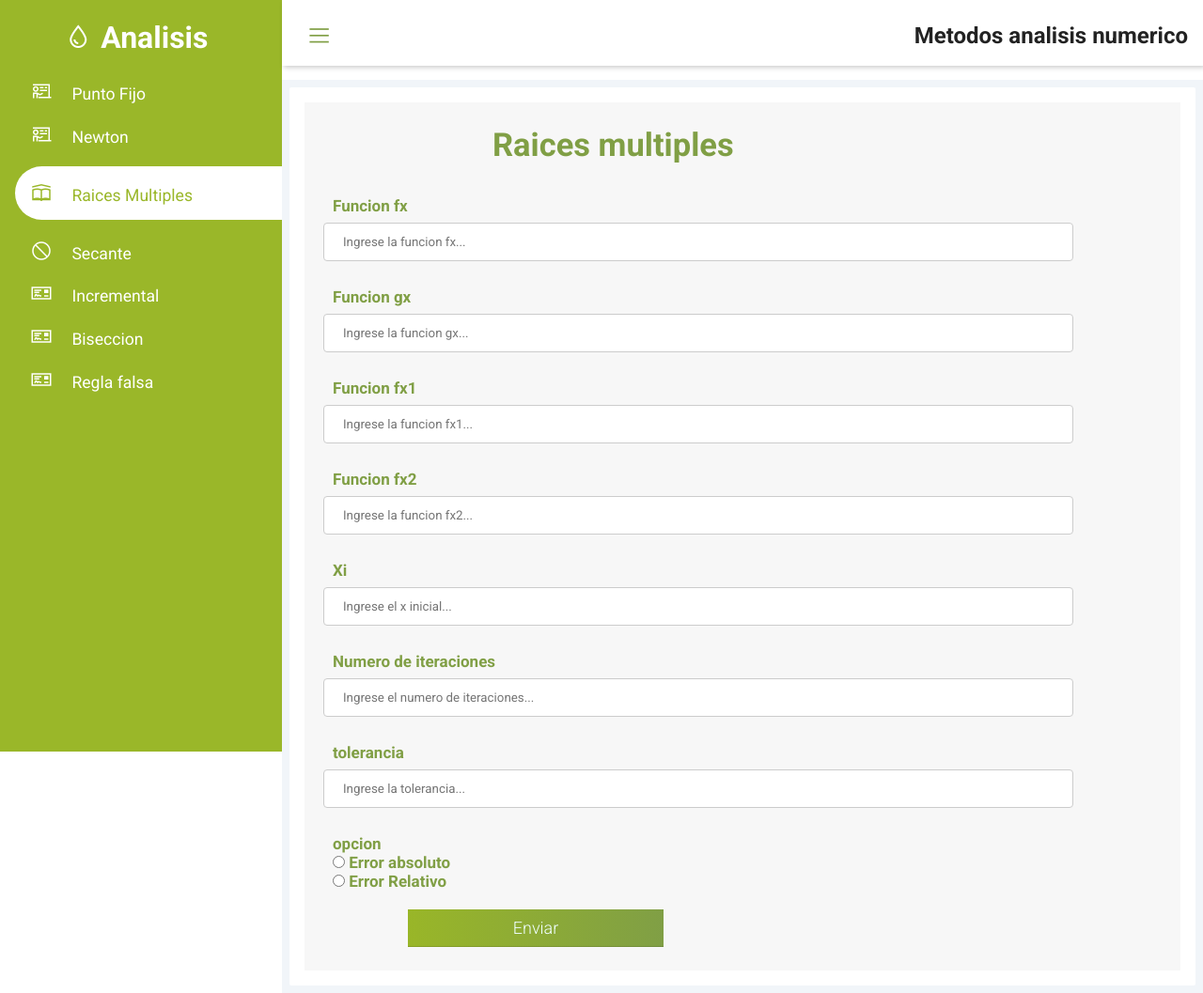
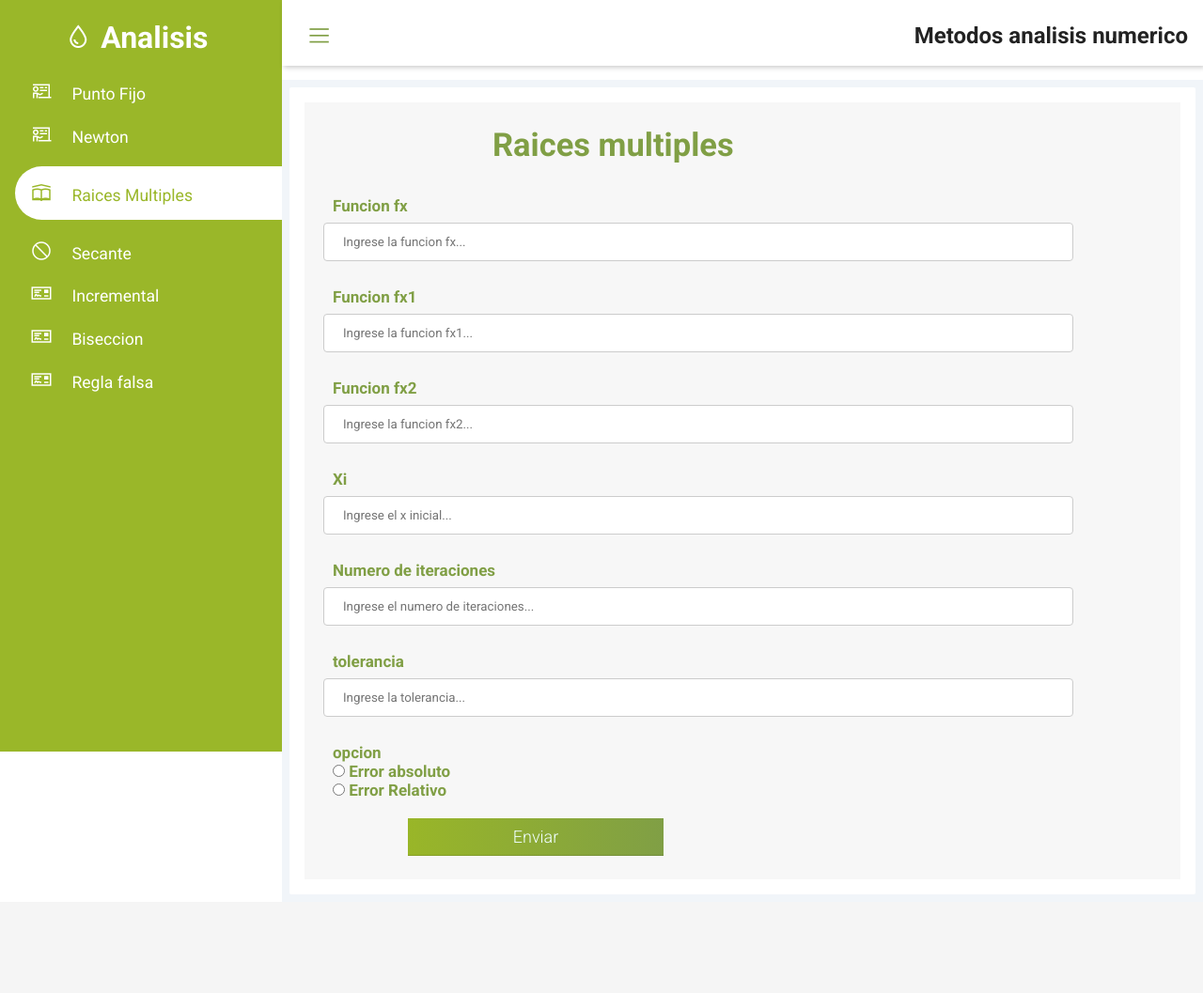
Before and after one commit to smenesesd/PracticaAnalisisNumerico, a Django app: page /metodosabiertos/raices/ in a window 1280 px wide. Shown: the whole page at 94% size. After the commit the page ends 911 px from the top, so only its background shows below. Run offline with Django 3.2, Linux system fonts and the light colour scheme; some libraries are stand-ins or nearby versions.

Commit message:
correciones

```diff
--- a/Proyecto/Proyecto/templates/raices/raices.html
+++ b/Proyecto/Proyecto/templates/raices/raices.html
@@ -19,19 +19,6 @@
                     {% if form.funcion.errors %}
                     <ul>
                         {% for error in form.funcion.errors %}
-                            <li class="errores">{{error}}</li>
-                        {% endfor %}
-                    </ul>
-                    {% endif %}
-                </div>
-                <div class = "opciones">
-                    <label for="{{form.funciong.id_for_label}}">Funcion gx</label>
-                    <div class="form-warp">
-                        {{form.funciong}}
-                    </div>
-                    {% if form.funciong.errors %}
-                    <ul>
-                        {% for error in form.xf.errors %}
                             <li class="errores">{{error}}</li>
                         {% endfor %}
                     </ul>
--- a/Proyecto/metodosabiertos/forms.py
+++ b/Proyecto/metodosabiertos/forms.py
@@ -22,7 +22,6 @@ class Formulario_newton(forms.Form):
 class Formulario_raices(forms.Form):
     opciones = [('1','Error absoluto'),('2','Error Relativo')]
     funcion = forms.CharField(label='Funcion fx', required=True, widget=forms.TextInput(attrs={'placeholder':'Ingrese la funcion fx...'}))
-    funciong = forms.CharField(label='Funcion gx', required=True, widget=forms.TextInput(attrs={'placeholder':'Ingrese la funcion gx...'}))
     funcionfx1 = forms.CharField(label='Funcion fx1', required=True, widget=forms.TextInput(attrs={'placeholder':'Ingrese la funcion fx1...'}))
     funcionfx2 = forms.CharField(label='Funcion fx2', required=True, widget=forms.TextInput(attrs={'placeholder':'Ingrese la funcion fx2...'}))
     xi = forms.FloatField(label='Xi', required=True, widget=forms.NumberInput(attrs={'placeholder':'Ingrese el x inicial...','step':'0.0001'}))
--- a/Proyecto/metodosabiertos/views.py
+++ b/Proyecto/metodosabiertos/views.py
@@ -57,7 +57,6 @@ class raices(View):
         form = Formulario_raices(request.POST)
         if form.is_valid():
             print(form.cleaned_data['funcion'])
-            print(form.cleaned_data['funciong'])
             print(form.cleaned_data['funcionfx1'])
             print(form.cleaned_data['funcionfx2'])
             print(form.cleaned_data['xi'])
```
